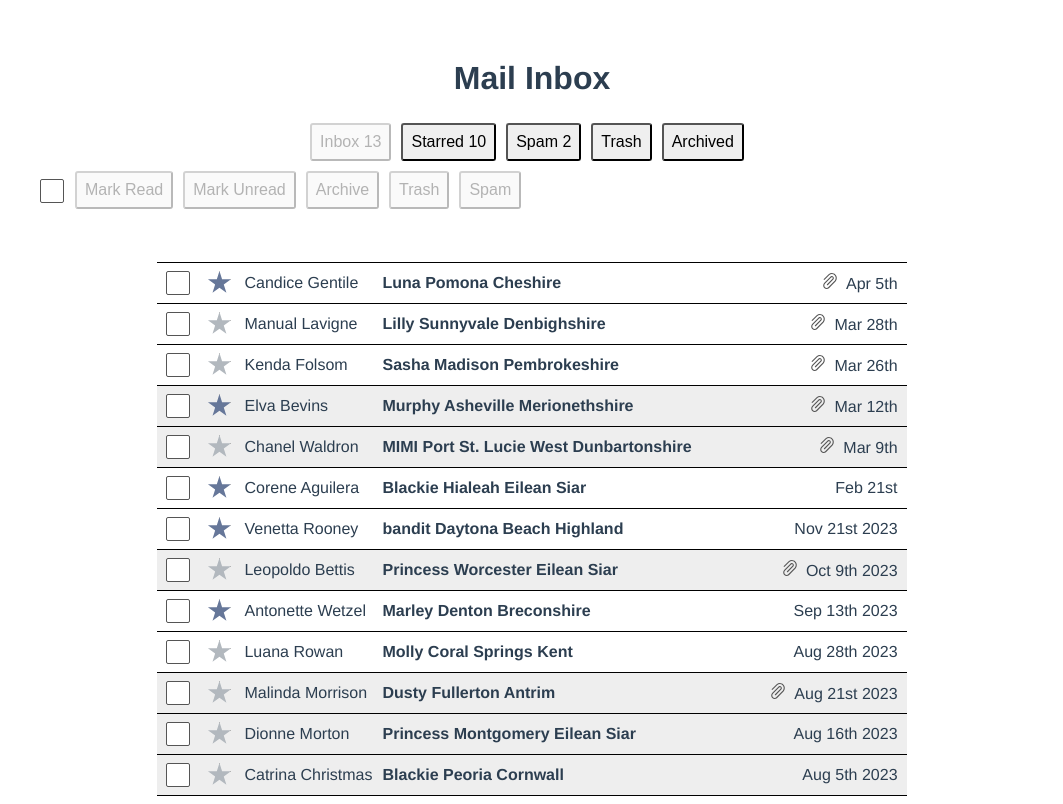
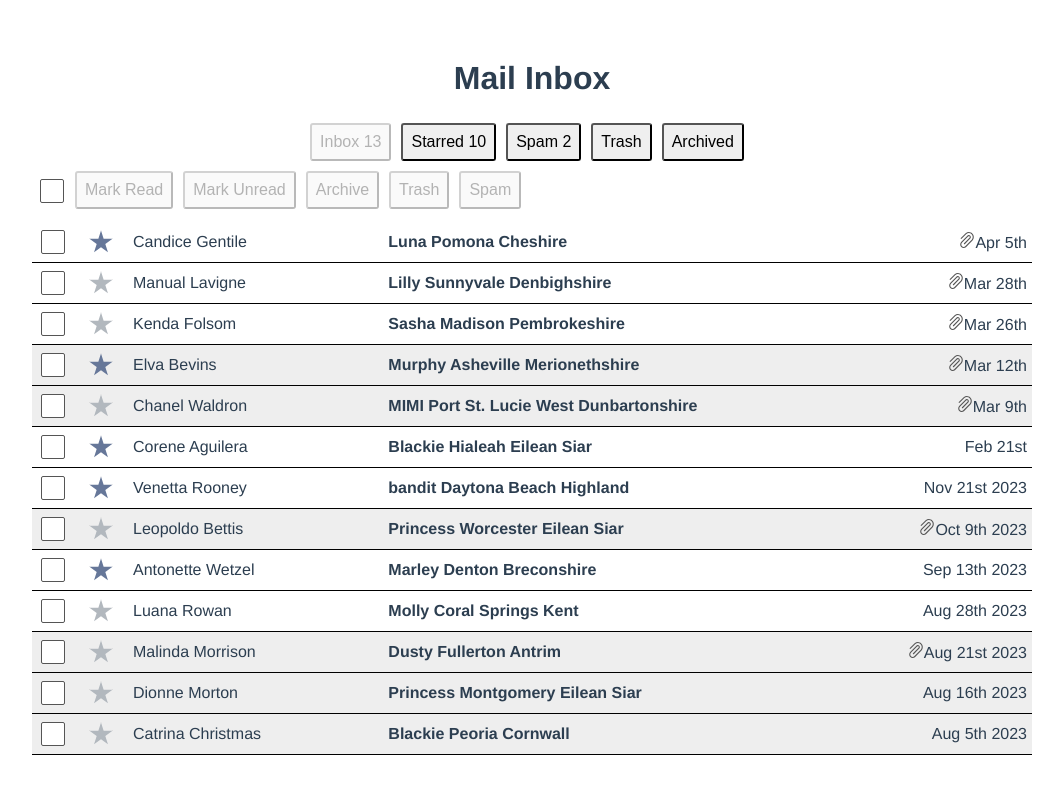
Before and after one commit to jolka-ef/mail, a Vue app: page / in a window 1280 px wide. Shown: the whole page, without its empty margins (108-1171 px from the left). Built offline with nearby package versions, Linux system fonts and the light colour scheme; data requests are answered from the project's data file.

Commit message:
refactor : new html structure for mail table component with styles

```diff
--- a/src/assets/main.css
+++ b/src/assets/main.css
@@ -72,7 +72,9 @@ input[type='checkbox']:checked {
 .mb-0 {
   margin-bottom: 0;
 }
-
+svg {
+  height: 1em;
+}
 /* Modal */
 
 .modal,
@@ -107,52 +109,30 @@ input[type='checkbox']:checked {
 
 /* Mail Table */
 
+.mail-item {
+  display: grid;
+  grid-template-columns: 3em 3em 1fr 2fr 8em;
+  align-items: center;
+}
+.mail-item span:last-of-type {
+  justify-self: end;
+}
 .mail-table {
   max-width: 1000px;
-  margin: auto;
-  border-collapse: collapse;
-  table-layout: fixed;
+  margin: 0 auto;
+  padding: 0;
 }
-.mail-table tr.read {
+.mail-table li.read {
   background-color: #eee;
 }
-.mail-table tr {
-  height: 40px;
-}
-.mail-table td {
+
+.mail-table li {
   border-bottom: 1px solid black;
   padding: 5px;
   text-align: left;
 }
-.mail-table tr:first-of-type td {
+.mail-table li:first-of-type td {
   border-top: 1px solid black;
-}
-.mail-table td p {
-  max-height: 1.2em;
-  overflow-y: hidden;
-  margin: 0;
-}
-
-.mail-table td.date {
-  width: 200px;
-  text-align: right;
-}
-.mail-table td.date span {
-  margin: 0.25em;
-}
-
-.mail-table td.date svg {
-  width: 1em;
-}
-.mail-table td button.star {
-  background: transparent;
-  border: none;
-  margin: 0;
-}
-
-.mail-table td button.star svg {
-  height: 1.5em;
-  width: 1.5em;
 }
 
 /* Bulk Action Bar */
--- a/src/components/MailTable.vue
+++ b/src/components/MailTable.vue
@@ -1,43 +1,35 @@
 <template>
-  <table class="mail-table">
-    <thead>
-      <tr>
-        <th scope="col" class="sr-only">Checkbox</th>
-        <th scope="col" class="sr-only">From</th>
-        <th scope="col" class="sr-only">Email sybject</th>
-        <th scope="col" class="sr-only">Sent at</th>
-      </tr>
-    </thead>
-    <tr
+  <ul class="mail-table">
+    <li
       v-for="email in emails"
       :key="email.id"
-      :class="['clickable', email.read ? 'read' : '']"
+      :class="['clickable mail-item', email.read ? 'read' : '']"
       @mouseenter="isHovering = email.id"
       @mouseleave="isHovering = null"
     >
-      <td>
+      <span>
         <input
           type="checkbox"
           @click="emailSelection.toggle(email)"
           :checked="emailSelection.emails.has(email)"
         />
-      </td>
-      <td>
+      </span>
+      <span>
         <input
           class="starMask"
           type="checkbox"
           @click="toggleFavorite(email)"
           :checked="email.favorite"
         />
-      </td>
-      <td @click="openEmail(email)">
+      </span>
+      <span @click="openEmail(email)">
         {{ email.firstname }} {{ email.surname }}
-      </td>
-      <td @click="openEmail(email)">
+      </span>
+      <span @click="openEmail(email)">
         <strong> {{ email.subject }} </strong>
-      </td>
+      </span>
 
-      <td class="date" @click="openEmail(email)">
+      <span class="date" @click="openEmail(email)">
         <div v-show="isHovering == email.id">
           <button @click="toggleArchive">
             {{ email.archived ? 'Move to Inbox (e)' : 'Archive (e)' }}
@@ -59,9 +51,9 @@
             {{ formatDate(email.sendDate) }}
           </span>
         </div>
-      </td>
-    </tr>
-  </table>
+      </span>
+    </li>
+  </ul>
   <ModalView v-if="openedEmail" @closeModal="openedEmail = null">
     <MailView :email="openedEmail" @changeEmail="changeEmail" />
   </ModalView>
```
Also changed, not shown: src/assets/base.css (+3 -15 lines).
